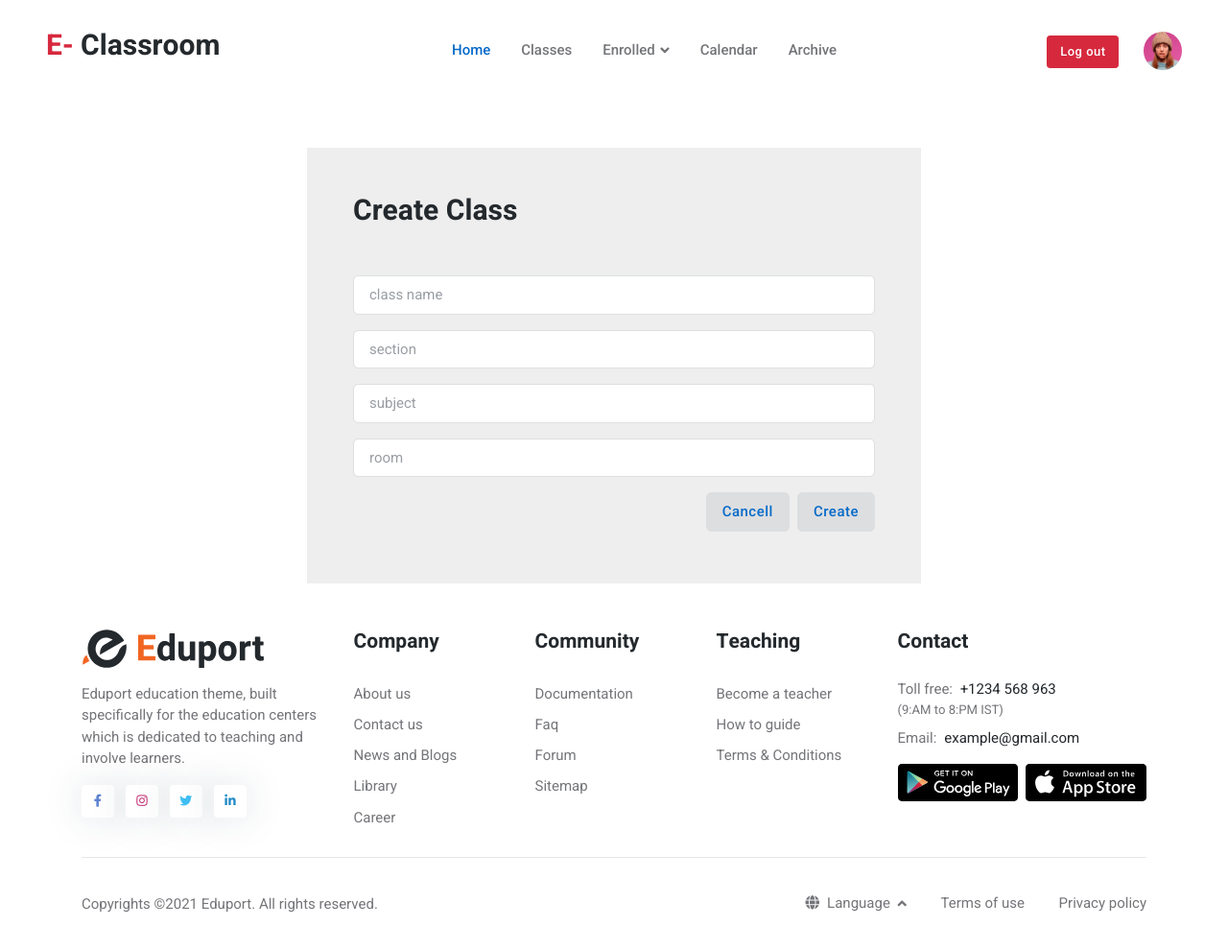
After one commit to sreyvoath/G1-GoogleClassroom, a PHP site: page /create_class in a window 1280 px wide. The commit adds this page. Shown: the whole page at 96% size. Run offline with PHP 8.4, Linux system fonts and the light colour scheme.

Commit message:
[feat] create-class  GGC-34

```diff
--- /dev/null
+++ b/controllers/classroom/create_classroom.controller.php
@@ -0,0 +1,4 @@
+<?php
+require "views/classroom/class_form.view.php";
+
+?>
--- a/layouts/header.php
+++ b/layouts/header.php
@@ -12,6 +12,9 @@
 	<!-- Favicon -->
 	<link rel="shortcut icon" href="assets/images/favicon.ico">
 
+	<!-- link boostrap5 -->
+	<link href="https://cdn.jsdelivr.net/npm/bootstrap@5.0.2/dist/css/bootstrap.min.css" rel="stylesheet" integrity="sha384-EVSTQN3/azprG1Anm3QDgpJLIm9Nao0Yz1ztcQTwFspd3yD65VohhpuuCOmLASjC" crossorigin="anonymous">
+
 	<!-- Google Font -->
 	<link rel="preconnect" href="https://fonts.googleapis.com">
 	<link rel="preconnect" href="https://fonts.gstatic.com" crossorigin>
@@ -25,6 +28,7 @@
 
 	<!-- Theme CSS -->
 	<link id="style-switch" rel="stylesheet" type="text/css" href="vendor/css/style.css">
+	<link id="style-switch" rel="stylesheet" type="text/css" href="vendor/css/create.css">
 
 	<!-- Global site tag (gtag.js) - Google Analytics -->
 	<script async src="https://www.googletagmanager.com/gtag/js?id=G-7N7LGGGWT1"></script>
--- a/layouts/navbar.php
+++ b/layouts/navbar.php
@@ -47,7 +47,7 @@
 						<a class="nav-link " href="#" id="pagesMenu" data-bs-toggle="dropdown" aria-haspopup="true" aria-expanded="false">Classes</a>
 						<ul class="dropdown-menu" aria-labelledby="accounntMenu">
 							<li class="dropdown-submenu dropend">
-								<a class="dropdown-item " href="#">Create Class</a>
+								<a class="dropdown-item " href="/create_class">Create Class</a>
 							</li>
 							<li class="dropdown-submenu dropend">
 								<a class="dropdown-item " href="#">Join Class</a>
--- a/router.php
+++ b/router.php
@@ -4,6 +4,7 @@ $page = "";
 $routes = [
     '/' => 'controllers/home/home.controller.php',
     '/trainers' => 'controllers/trainers/trainer.controller.php',
+    '/create_class' => 'controllers/classroom/create_classroom.controller.php'
 ];
 
 if (array_key_exists($uri, $routes)) {
--- /dev/null
+++ b/views/classroom/class_form.view.php
@@ -0,0 +1,25 @@
+<?php
+require  "./layouts/header.php";
+?>
+
+<div class="container w-50 p-5 mt-5" style="background-color: #eee;">
+    <h3 class="title mb-5">Create Class</h3>
+    <form action="" method="post">
+        <div class="mb-3 col-12 g-3">
+            <input type="text" name="class_name" class="form-control" id="name" placeholder="class name">
+        </div>
+        <div class="mb-3 col-12 g-3">
+            <input type="text" name="section" class="form-control" id="section" placeholder="section">
+        </div>
+        <div class="mb-3 col-12 g-3">
+            <input type="text" name="subject" class="form-control" id="subject" placeholder="subject">
+        </div>
+        <div class="mb-3 col-12 g-3">
+            <input type="text" name="room" class="form-control" id="room" placeholder="room">
+        </div>
+        <div class="d-grid gap-2 mt-3 d-md-flex justify-content-md-end ">
+            <button type="button" class="btn btn-light mr-5"><a href="/views/home/home.view.php">Cancell</a></button>
+            <button type="button" class="btn btn-light"><a href="card_class.view.php">Create</a></button>
+        </div>
+    </form>
+</div>
--- a/views/home/home.view.php
+++ b/views/home/home.view.php
@@ -366,7 +366,6 @@ Popular course START -->
 			<!-- Content START -->
 			<div class="tab-pane fade show active" id="course-pills-tabs-1" role="tabpanel" aria-labelledby="course-pills-tab-1">
 				<div class="row g-4">
-
 					<!-- Card item START -->
 					<div class="col-sm-6 col-lg-4 col-xl-3">
 						<div class="card shadow h-100">
```
Also changed, not shown: models/class_form.model.php (added, +12 -0 lines), vendor/css/create.css (added, +9 -0 lines).
